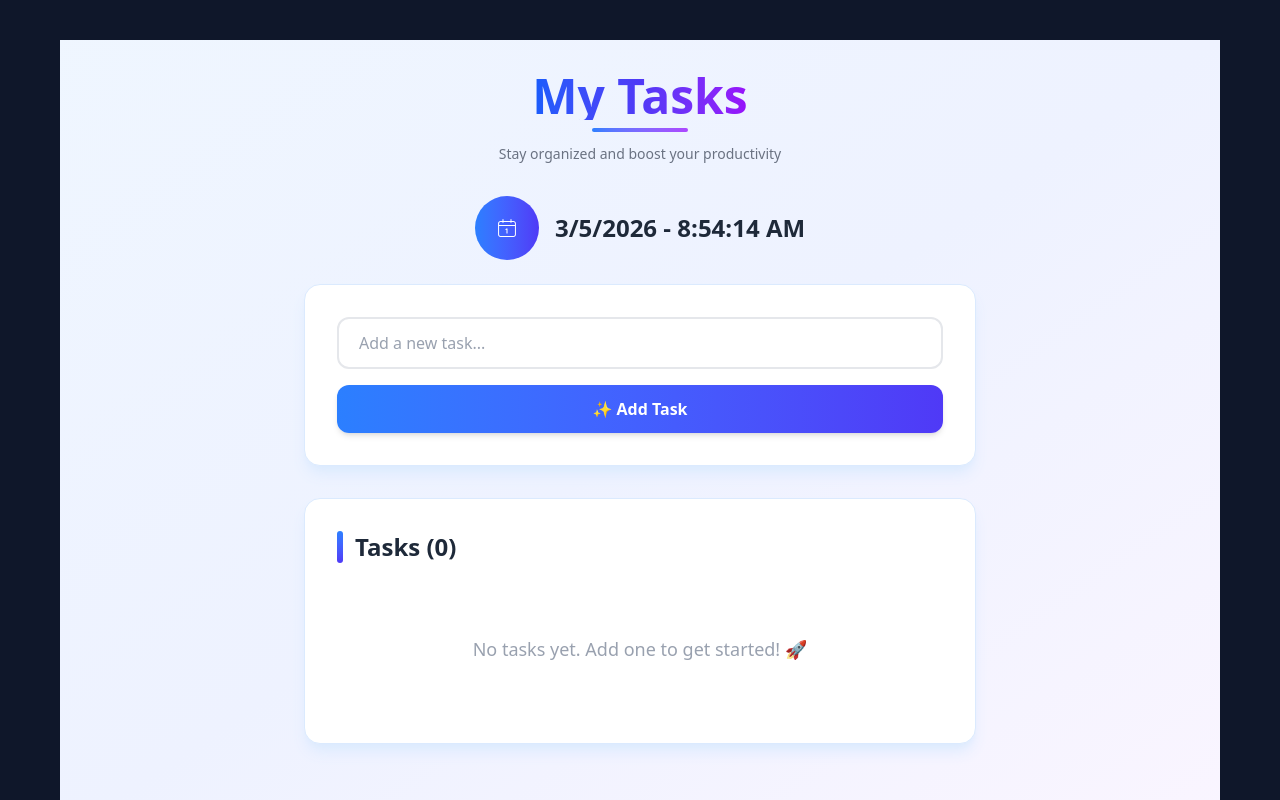
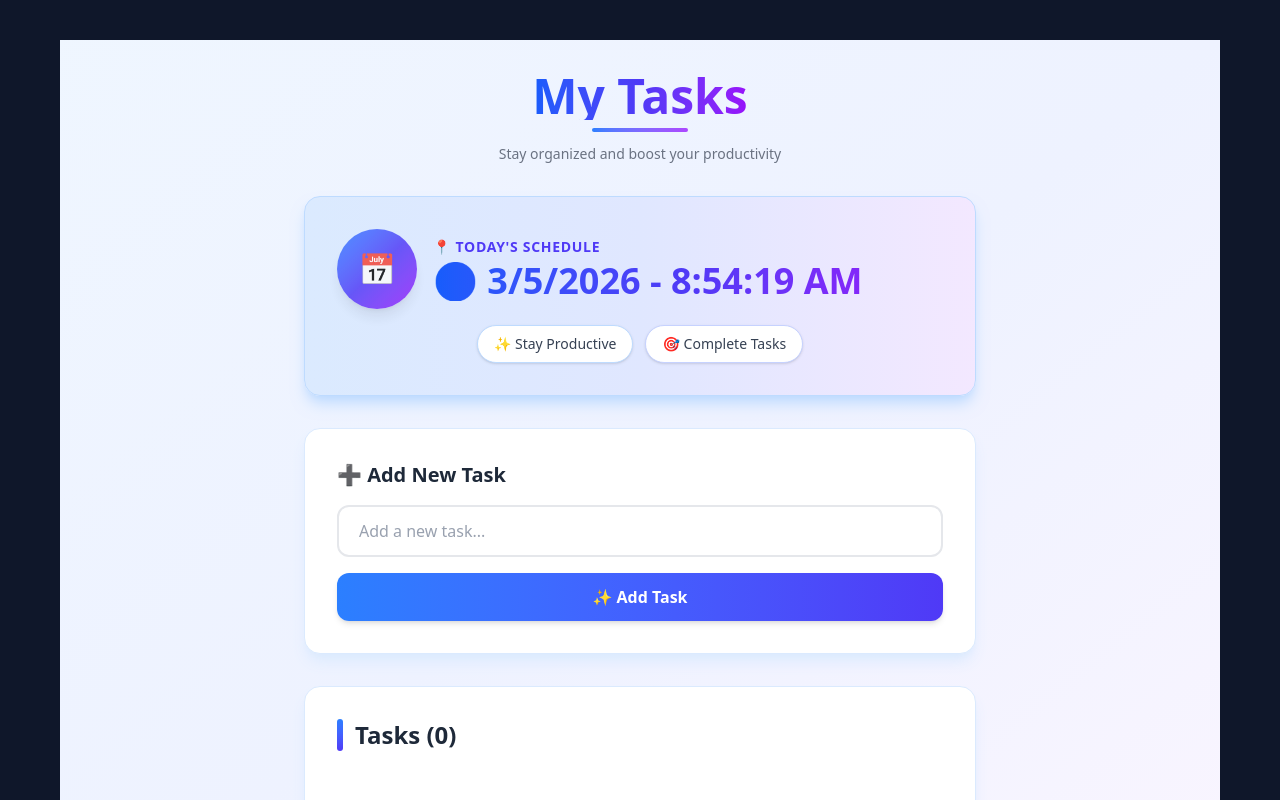
Before and after one commit to atulvaru/react_class_repository, a React (Vite) app: page / in a window 1280 px wide. Shown: the top 800 px of the page. Built offline with nearby package versions, Linux system fonts and the light colour scheme.

Commit message:
here add delete and delete all

```diff
--- a/src/components/projects/todoList/Todo.jsx
+++ b/src/components/projects/todoList/Todo.jsx
@@ -1,4 +1,4 @@
-import { useState } from "react";
+import { useEffect, useState } from "react";
 import { TiTick } from "react-icons/ti";
 import { MdDeleteForever } from "react-icons/md";
 import { CiCalendarDate } from "react-icons/ci";
@@ -6,6 +6,7 @@ import { CiCalendarDate } from "react-icons/ci";
 export const Todo = () => {
   const [newTask, setNewTask] = useState("");
   const [tasks, setTasks] = useState([]);
+  const [currentDate, setCurrentDate] = useState("");
 
   const handleNewTask = (value) => {
     setNewTask(value);
@@ -26,9 +27,23 @@ export const Todo = () => {
     // not repeating tasks in the list
   };
 
-  const now = new Date();
-  const currentDate = now.toLocaleDateString();
-  const currentTime = now.toLocaleTimeString();
+  useEffect(() => {
+    setInterval(() => {
+      const now = new Date();
+      const currentDate = now.toLocaleDateString();
+      const currentTime = now.toLocaleTimeString();
+      setCurrentDate(`${currentDate} - ${currentTime}`);
+    }, 1000);
+  }, []);
+
+  const handleDeleteItems = (task) => {
+    const updatedTasks = tasks.filter((curElem) => curElem !== task);
+    setTasks(updatedTasks);
+  };
+
+  const handleClearAllItems = () => {
+    setTasks([]);
+  };
   return (
     <>
       <div className="min-h-screen bg-gradient-to-br from-blue-50 via-indigo-50 to-purple-50 py-8 px-4 sm:px-6 lg:px-8">
@@ -45,18 +60,36 @@ export const Todo = () => {
               Stay organized and boost your productivity
             </p>
           </section>
-          <section className="">
-            <div className="flex items-center justify-center mb-6">
-              <div className="w-16 h-16 bg-gradient-to-r from-blue-500 to-indigo-600 rounded-full flex items-center justify-center text-white text-2xl font-bold mr-4">
-                <CiCalendarDate />
+          <section className="mb-8">
+            <div className="bg-gradient-to-r from-blue-100 via-indigo-100 to-purple-100 rounded-2xl p-8 shadow-lg shadow-blue-200 border border-blue-200 hover:shadow-xl transition-all duration-300 transform hover:scale-105">
+              <div className="flex items-center justify-center gap-4">
+                <div className="w-20 h-20 bg-gradient-to-br from-blue-500 via-indigo-600 to-purple-600 rounded-full flex items-center justify-center text-white text-3xl shadow-lg animate-pulse">
+                  📅
+                </div>
+                <div className="flex-1 text-center sm:text-left">
+                  <p className="text-sm font-semibold text-indigo-600 mb-1 uppercase tracking-wider">
+                    📍 Today's Schedule
+                  </p>
+                  <h3 className="text-3xl sm:text-4xl font-bold bg-gradient-to-r from-blue-600 via-indigo-600 to-purple-600 bg-clip-text text-transparent">
+                    🕐 {currentDate}
+                  </h3>
+                </div>
               </div>
-              <h3 className="text-2xl font-bold text-gray-800">
-                {currentDate} - {currentTime}
-              </h3>
+              <div className="mt-4 flex justify-center gap-3 text-sm font-medium text-gray-700">
+                <span className="bg-white px-4 py-2 rounded-full shadow-sm border border-blue-200">
+                  ✨ Stay Productive
+                </span>
+                <span className="bg-white px-4 py-2 rounded-full shadow-sm border border-indigo-200">
+                  🎯 Complete Tasks
+                </span>
+              </div>
             </div>
           </section>
           {/* Add Task Form */}
           <section className="bg-white rounded-2xl shadow-lg shadow-blue-100 p-6 sm:p-8 mb-8 border border-blue-100 hover:shadow-xl transition-shadow duration-300">
+            <h4 className="text-xl font-bold text-gray-800 mb-4 flex items-center gap-2">
+              ➕ Add New Task
+            </h4>
             <form onSubmit={handleOnSubmit} className="space-y-4">
               <div className="relative">
                 <input
@@ -114,6 +147,7 @@ export const Todo = () => {
                       <button
                         className="bg-gradient-to-r from-red-400 to-rose-500 hover:from-red-500 hover:to-rose-600 text-white p-2.5 rounded-lg transition-all duration-200 transform hover:scale-110 active:scale-95 shadow-md hover:shadow-lg"
                         title="Delete task"
+                        onClick={() => handleDeleteItems(task)}
                       >
                         <MdDeleteForever size={18} />
                       </button>
@@ -123,15 +157,29 @@ export const Todo = () => {
               </ul>
             )}
           </section>
+          {tasks.length > 0 && (
+            <section className="mt-8 flex justify-center">
+              <button
+                className="bg-gradient-to-r from-red-500 to-pink-600 hover:from-red-600 hover:to-pink-700 text-white font-bold py-4 px-10 rounded-xl transition-all duration-300 transform hover:scale-110 active:scale-95 shadow-xl hover:shadow-2xl shadow-red-400/50 hover:shadow-red-500/70 uppercase tracking-widest text-lg"
+                onClick={handleClearAllItems}
+              >
+                🗑️ Clear All Tasks
+              </button>
+            </section>
+          )}
 
           {/* Footer Stats */}
           {tasks.length > 0 && (
-            <div className="mt-8 text-center">
-              <p className="text-gray-600 text-sm">
-                You have{" "}
-                <span className="font-bold text-blue-600">{tasks.length}</span>{" "}
-                task{tasks.length !== 1 ? "s" : ""} to complete
-              </p>
+            <div className="mt-8">
+              <div className="bg-gradient-to-r from-blue-100 via-indigo-100 to-purple-100 rounded-2xl p-6 border-2 border-blue-300 shadow-lg">
+                <p className="text-center text-lg font-bold text-gray-800">
+                  📊 You have{" "}
+                  <span className="bg-gradient-to-r from-blue-600 to-indigo-600 bg-clip-text text-transparent">
+                    {tasks.length}
+                  </span>{" "}
+                  task{tasks.length !== 1 ? "s" : ""} to complete today! 💪
+                </p>
+              </div>
             </div>
           )}
         </div>
--- /dev/null
+++ b/src/components/projects/todoList/TodoForm.jsx
@@ -0,0 +1,29 @@
+import React, { useState } from "react";
+export const TodoForm = () => {
+     const [newTask, setNewTask] = useState("");
+    const handleNewTask = (value) => {
+        setNewTask(value);
+    }
+    const handleOnSubmit = (e) => {
+        e.preventDefault();
+    }
+  return (
+    <form onSubmit={handleOnSubmit} className="space-y-4">
+      <div className="relative">
+        <input
+          type="text"
+          value={newTask}
+          onChange={(e) => handleNewTask(e.target.value)}
+          placeholder="Add a new task..."
+          className="w-full px-5 py-3 border-2 border-gray-200 rounded-xl focus:outline-none focus:border-blue-500 focus:ring-2 focus:ring-blue-100 transition-all duration-200 text-gray-700 placeholder-gray-400"
+        />
+      </div>
+      <button
+        type="submit"
+        className="w-full bg-gradient-to-r from-blue-500 to-indigo-600 hover:from-blue-600 hover:to-indigo-700 text-white font-semibold py-3 px-6 rounded-xl transition-all duration-200 transform hover:scale-105 active:scale-95 shadow-md hover:shadow-lg"
+      >
+        ✨ Add Task
+      </button>
+    </form>
+  );
+};
```
